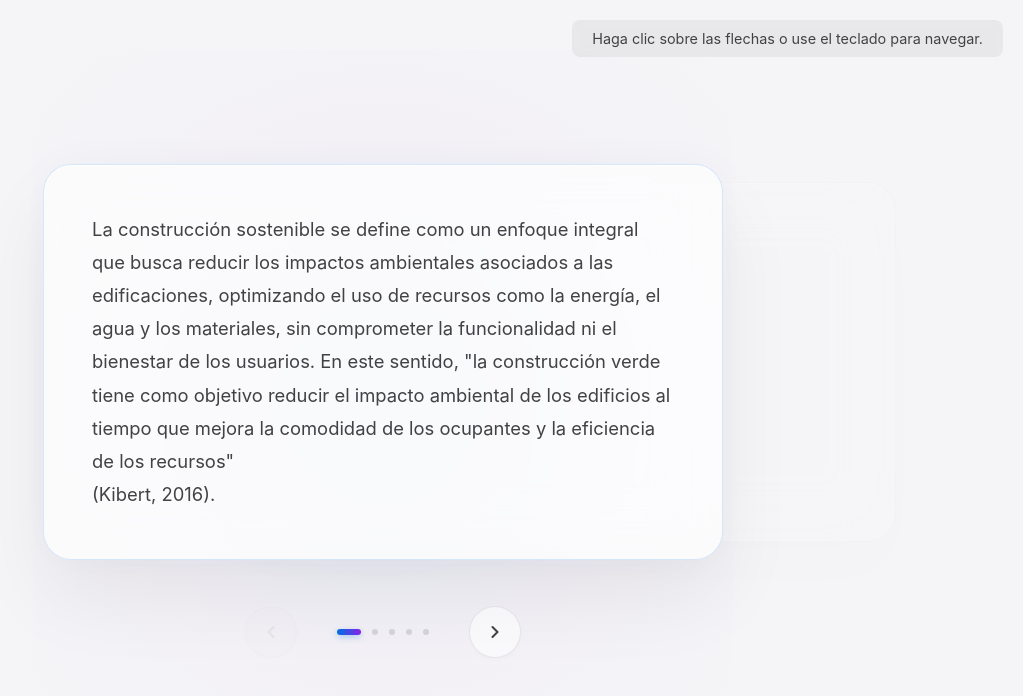
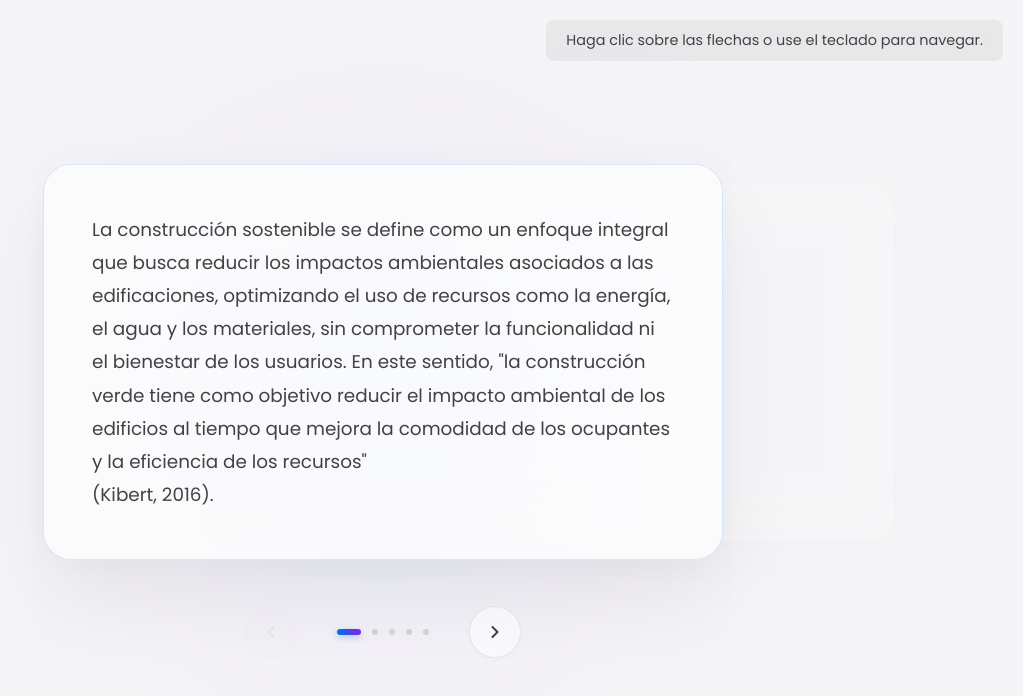
Before and after one commit to Departamento-Innovacion-Academica/U1_ConstruccionSostenible, a plain HTML site: page ConceptoEvolucion/index.html in a window 1280 px wide. Shown: the whole page, without its empty margins (257-1280 px from the left). Drawn offline with Linux system fonts and the light colour scheme.

Commit message:
Update index.html

```diff
--- a/ConceptoEvolucion/index.html
+++ b/ConceptoEvolucion/index.html
@@ -5,6 +5,10 @@
     <meta charset="UTF-8">
     <meta name="viewport" content="width=device-width, initial-scale=1.0">
     <title>Carrusel Horizontal: Construcción Sostenible</title>
+    <link rel="preconnect" href="https://fonts.googleapis.com">
+    <link rel="preconnect" href="https://fonts.gstatic.com" crossorigin>
+    <link href="https://fonts.googleapis.com/css2?family=Poppins:ital,wght@0,100;0,200;0,300;0,400;0,500;0,600;0,700;0,800;0,900;1,100;1,200;1,300;1,400;1,500;1,600;1,700;1,800;1,900&display=swap" rel="stylesheet">
+
     <style>
         :root {
             --bg-color: #f5f5f7;
@@ -21,7 +25,8 @@
             box-sizing: border-box;
             margin: 0;
             padding: 0;
-            font-family: '-apple-system', BlinkMacSystemFont, 'Segoe UI', Roboto, Helvetica, Arial, sans-serif;
+            /* Se cambia la fuente del sistema por 'Poppins' como prioridad principal */
+            font-family: 'Poppins', '-apple-system', BlinkMacSystemFont, 'Segoe UI', Roboto, Helvetica, Arial, sans-serif;
         }
 
         body {
```
